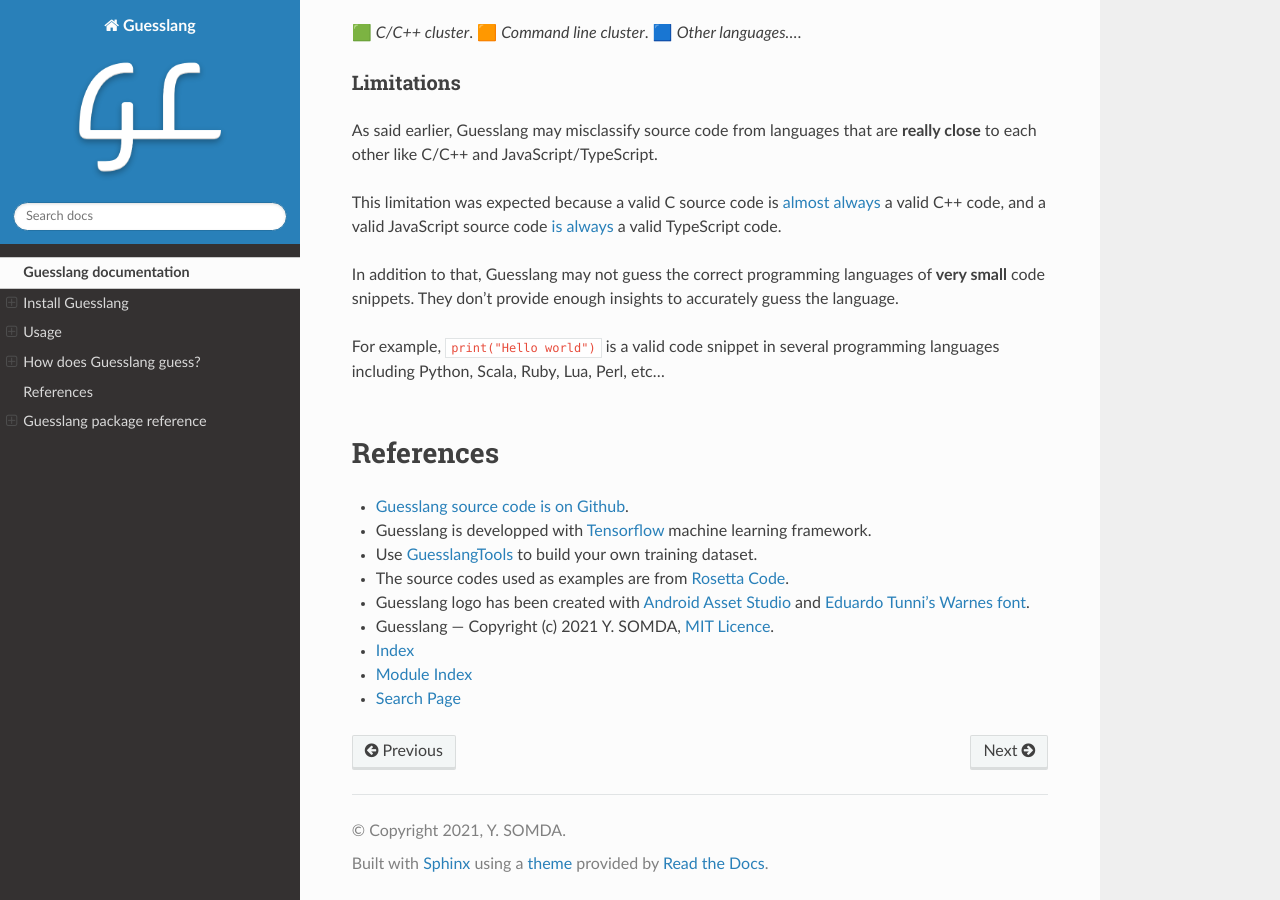
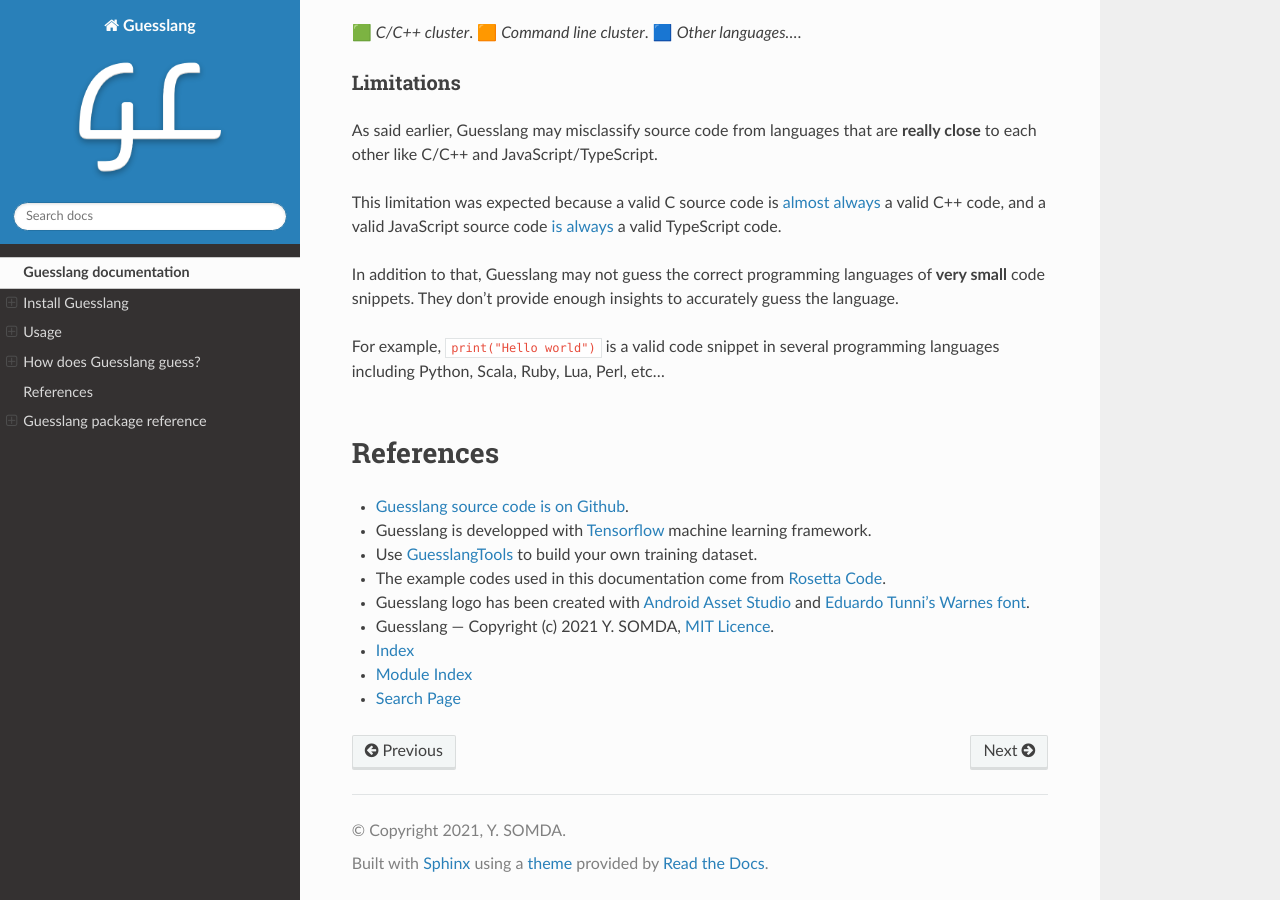
Before and after one commit to yoeo/guesslang, a Sphinx documentation site: the page built from docs/contents.rst, in a window 1280 px wide and 900 px high, scrolled down 6211 px. Built offline with Sphinx 7.4.7 and the Read the Docs theme 2.0.0, drawn with Linux system fonts in a browser that asks for light colours; some of the changed text lies outside the part shown.

Commit message:
Update doc

```diff
--- a/docs/contents.rst
+++ b/docs/contents.rst
@@ -312,7 +312,7 @@
   machine learning framework.
 * Use `GuesslangTools <https://github.com/yoeo/guesslangtools>`_
   to build your own training dataset.
-* The source codes used as examples are from
+* The example codes used in this documentation come from
   `Rosetta Code <https://rosettacode.org/wiki/Sorting_algorithms/Quicksort>`_.
 * Guesslang logo has been created with
   `Android Asset Studio <https://github.com/romannurik/AndroidAssetStudio>`_
```
Also changed, not shown: other parts of docs/contents.rst (+1 -1 lines).
